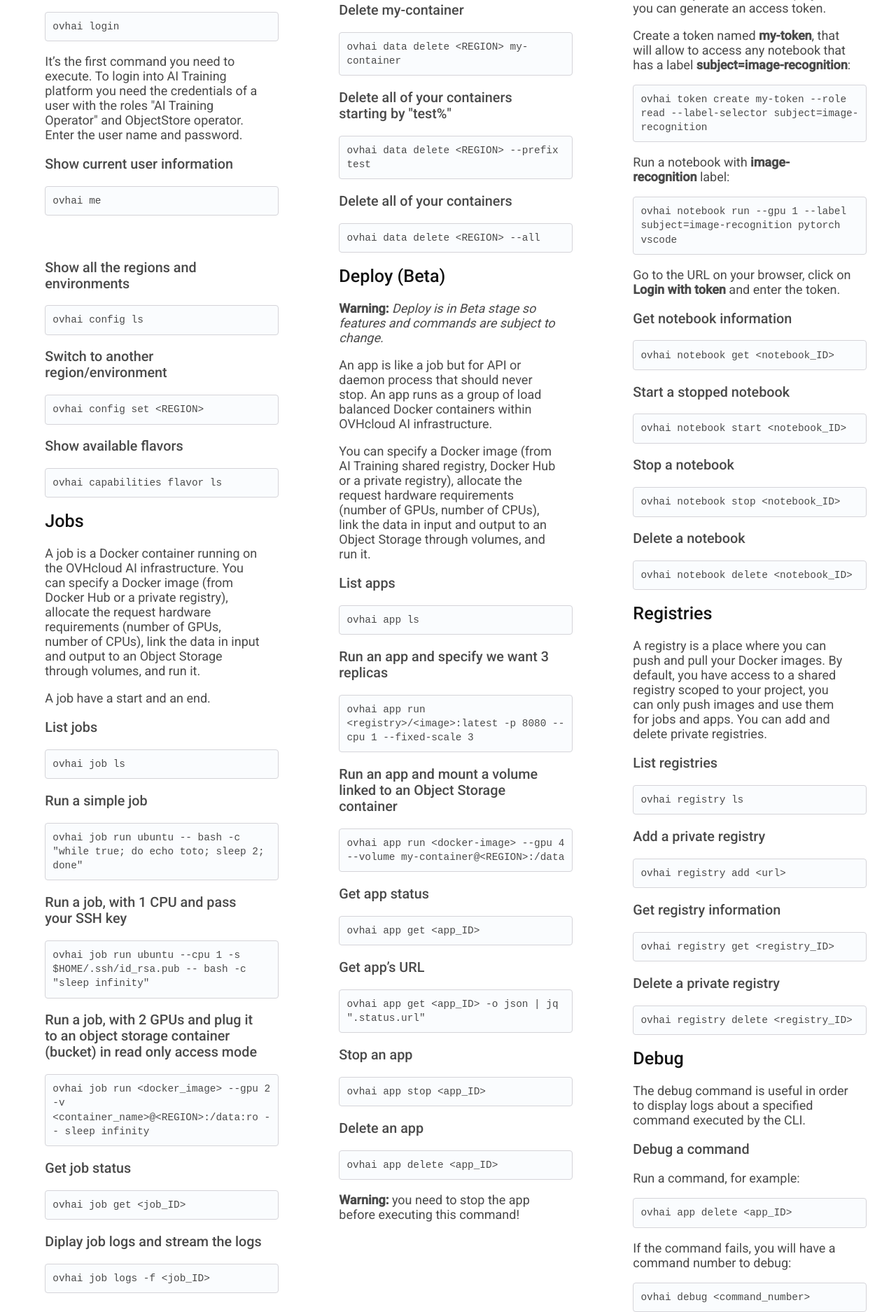
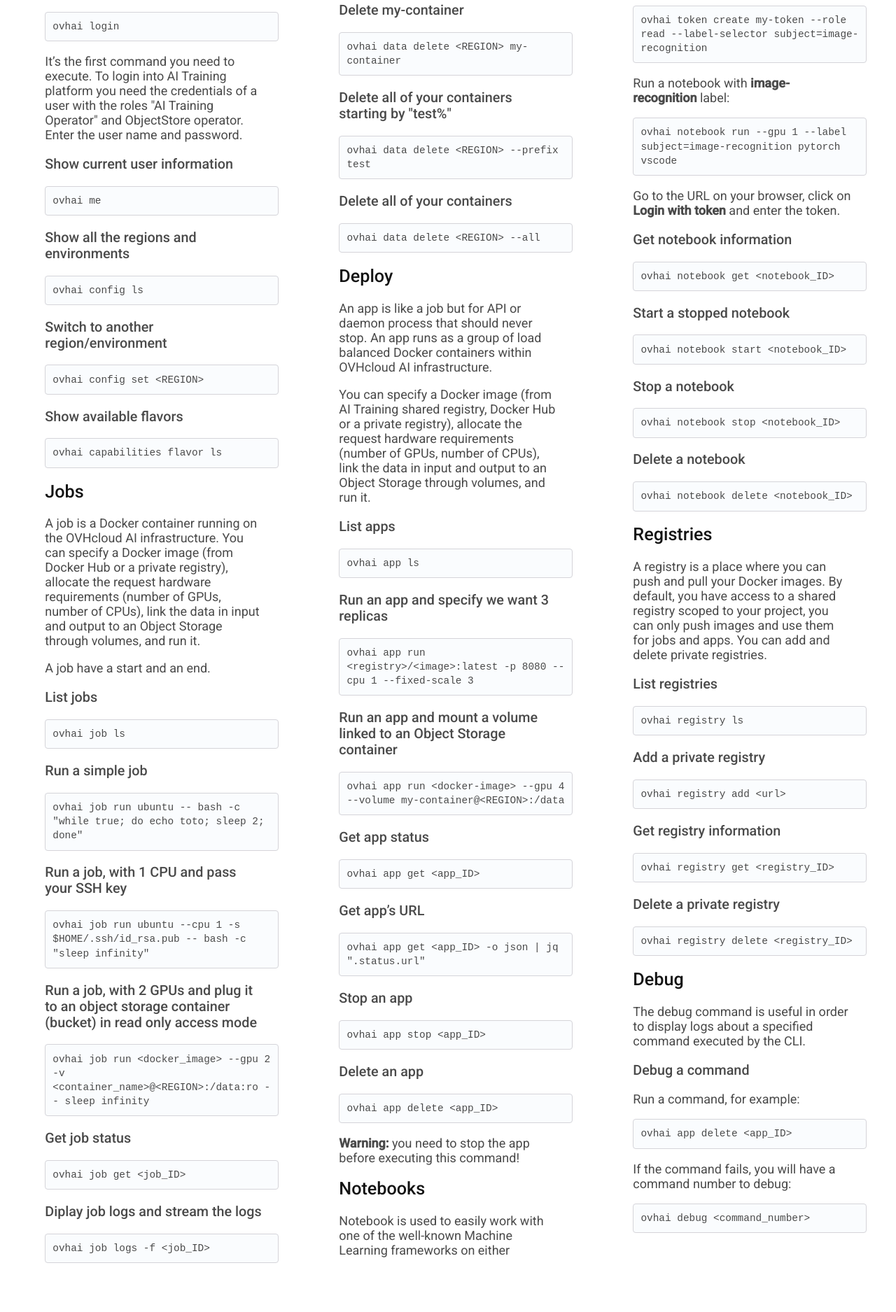
Before and after one commit to ovh/ovhai-cheat-sheet, a website: page ovhai-cheat-sheet_temp.html in a window 1280 px wide. Shown: the part 1367-3242 px from the top of the page at 70% size. After the commit the page ends 3172 px from the top, so only its background shows below. Drawn offline with Linux system fonts and the light colour scheme.

Commit message:
feat: remove blank liens and update pdf

```diff
--- a/ovhai-cheat-sheet_temp.html
+++ b/ovhai-cheat-sheet_temp.html
@@ -86,10 +86,6 @@
 <pre class="highlight"><code>ovhai me</code></pre>
 </div>
 </div>
-</div>
-<div class="sect2">
-<h3 id="">&nbsp;</h3>
-
 </div>
 <div class="sect2">
 <h3 id="_show_all_the_regions_and_environments">Show all the regions and environments</h3>
@@ -269,9 +265,8 @@
 </div>
 </div>
 <div class="sect1">
-<h2 id="_deploy_beta">Deploy (Beta)</h2>
+<h2 id="_deploy">Deploy</h2>
 <div class="sectionbody">
-<p class=""><strong>Warning:</strong> <em>Deploy is in Beta stage so features and commands are subject to change.</em></p>
 <p class="">An app is like a job but for API or daemon process that should never stop.
 An app runs as a group of load balanced Docker containers within OVHcloud AI infrastructure.</p>
 <p class="">You can specify a Docker image (from AI Training shared registry, Docker Hub or a private registry), allocate the request hardware requirements (number of GPUs, number of CPUs), link the data in input and output to an Object Storage through volumes, and run it.</p>
@@ -332,18 +327,6 @@
 </div>
 <p class=""><strong>Warning:</strong> you need to stop the app before executing this command!</p>
 </div>
-</div>
-</div>
-<div class="sect1">
-<h2 id="_2">&nbsp;</h2>
-<div class="sectionbody">
-
-</div>
-</div>
-<div class="sect1">
-<h2 id="_3">&nbsp;</h2>
-<div class="sectionbody">
-
 </div>
 </div>
 <div class="sect1">
```
Also changed, not shown: 2 other files.
